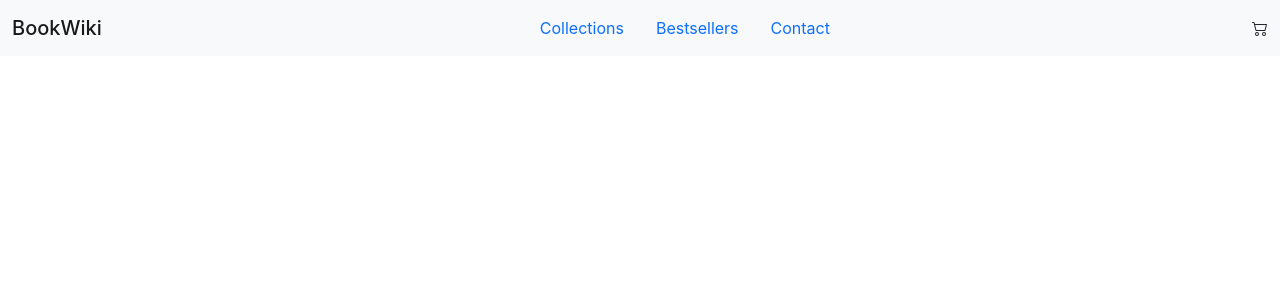
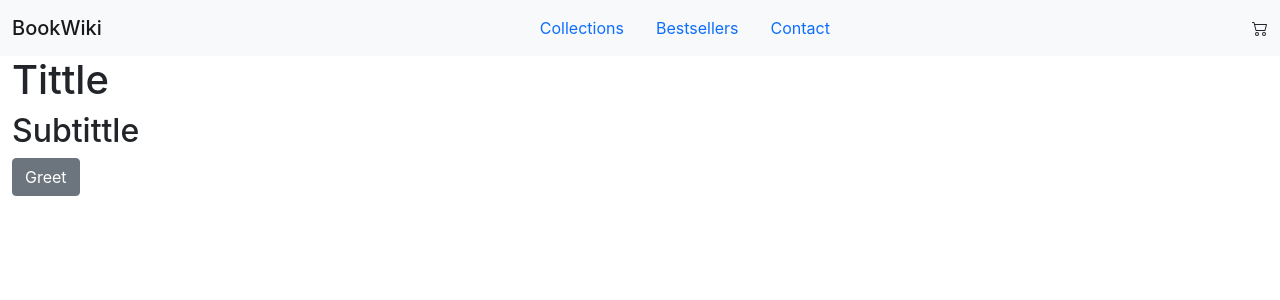
Before and after one commit to MartinaEstevez/BookWiki, a React (Create React App) app: page / in a window 1280 px wide. Shown: the top 300 px of the page. Built offline with nearby package versions, Linux system fonts and the light colour scheme.

Commit message:
cree ItemListContainer y Tittle

```diff
--- a/src/App.js
+++ b/src/App.js
@@ -1,9 +1,14 @@
+import React from 'react'
 import NavBar from './components/NavBar';
+import ItemListContainer from './components/ItemListContainer';
 
 function App() {
   return (
-    <NavBar>
-    </NavBar>
+    <div>
+      <NavBar/>
+      <ItemListContainer/>
+    </div>
+
   );
 }
 
--- a/src/components/CartWidget.js
+++ b/src/components/CartWidget.js
@@ -1,17 +1,17 @@
 import React from 'react'
 
-const Icon = () =>{
+const CartWidget = () =>{
     return(
         <svg
             xmlns="http://www.w3.org/2000/svg"
             width="16"
             height="16"
             fill="currentColor"
-            class="bi bi-cart2"
+            className="bi bi-cart2"
             viewBox="0 0 16 16">
                 <path d="M0 2.5A.5.5 0 0 1 .5 2H2a.5.5 0 0 1 .485.379L2.89 4H14.5a.5.5 0 0 1 .485.621l-1.5 6A.5.5 0 0 1 13 11H4a.5.5 0 0 1-.485-.379L1.61 3H.5a.5.5 0 0 1-.5-.5zM3.14 5l1.25 5h8.22l1.25-5H3.14zM5 13a1 1 0 1 0 0 2 1 1 0 0 0 0-2zm-2 1a2 2 0 1 1 4 0 2 2 0 0 1-4 0zm9-1a1 1 0 1 0 0 2 1 1 0 0 0 0-2zm-2 1a2 2 0 1 1 4 0 2 2 0 0 1-4 0z"/>
         </svg>
     )
 }
 
-export { Icon };
+export default CartWidget;
--- /dev/null
+++ b/src/components/ItemListContainer/index.js
@@ -0,0 +1,12 @@
+import React from 'react'
+import Tittle from '../Tittle'
+
+const ItemListContainer = () => {
+    return (
+        <div>
+            <Tittle tittle= {'Tittle'} subtittle='Subtittle' greeting={() => console.log('Greeting')}/>
+        </div>
+    )
+}
+
+export default ItemListContainer;
--- a/src/components/NavBar.js
+++ b/src/components/NavBar.js
@@ -1,4 +1,5 @@
-import { Icon } from './CartWidget';
+import React from 'react'
+import CartWidget from './CartWidget';
 
 const NavBar = () => {
     return(
@@ -16,7 +17,7 @@ const NavBar = () => {
                         <a className="nav-link" href="#">Contact</a>
                     </li>
                 </ul>
-                <Icon></Icon>
+                <CartWidget/>
             </div>
         </nav>
     )
--- /dev/null
+++ b/src/components/Tittle/index.js
@@ -0,0 +1,13 @@
+import React from 'react'
+
+const Tittle = ({ tittle , subtittle , greeting }) => {
+    return (
+        <div className='container-fluid'>
+            <h1>{ tittle }</h1>
+            <h2>{ subtittle }</h2>
+            <button className='btn btn-secondary' onClick={greeting}> Greet </button>
+        </div>
+    )
+}
+
+export default Tittle;
```
